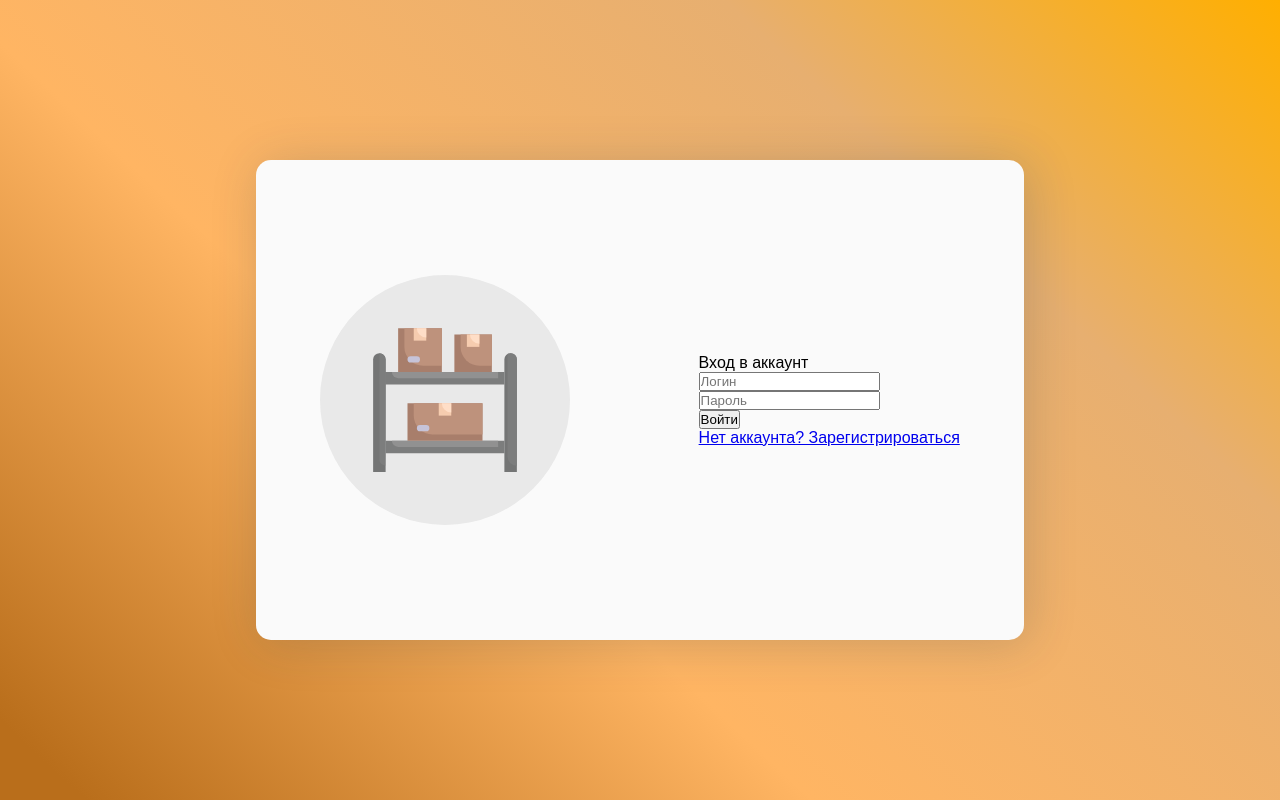
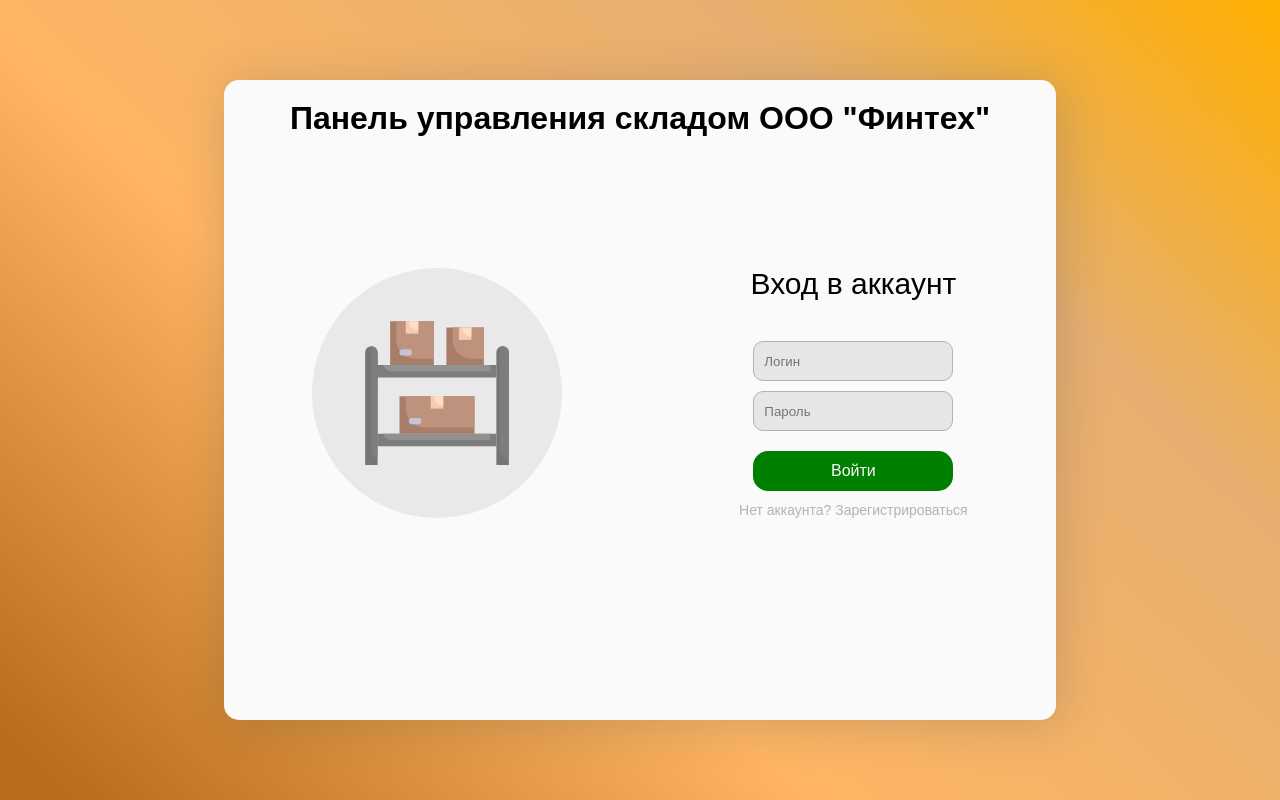
Before and after one commit to Roman3340/RGZ_Chukaev_Roman_5sem_web, a Flask app: page /login in a window 1280 px wide. Run offline with Flask 3, Linux system fonts and the light colour scheme.

Commit message:
страница с логинов

```diff
--- a/static/styles.css
+++ b/static/styles.css
@@ -6,7 +6,12 @@
 
 @font-face {
     font-family: Stem-Regular, sans-serif;
-    src: url(../fonts/Stem-Regular.ttf);
+    src: url(/RGZ_Chukaev_Roman_5sem_web/static/fonts/Stem-Regular.ttf);
+}
+
+@font-face {
+    font-family: Stem-Bold, sans-serif;
+    src: url(fonts/Stem-Bold.ttf);
 }
 
 body {
@@ -325,17 +330,27 @@ body {
     align-items: center;
     justify-content: center;
     height: 100vh;
+    text-align: center;
+}
+
+.block-login-main-sides {
+    display: flex;
+    justify-content: space-around;
+    align-items: center;
+    height: 80%;
 }
 
 .block-login-main {
-    display: flex;
     box-shadow: 4px 4px 49px 0px rgba(34, 60, 80, 0.2);
     background-color:#fafafa;
-    width: 60%;
-    height: 60%;
+    width: 65%;
+    height: 80%;
     border-radius: 15px;
-    justify-content: space-around;
-    align-items: center;
+    min-width: 470px;
+}
+
+.block-login-main-title {
+    margin-top: 20px;
 }
 
 .block-login-left-circle {
@@ -355,9 +370,49 @@ body {
 }
 
 .block-login-right-title {
-    /* font-family: Stem-Regular, sans-serif; */
+    font-family: Stem-Bold, sans-serif;
+    font-size: 30px;
+    margin-bottom: 40px;
 }
 
+.block-login-right-log {
+    margin-bottom: 10px;
+}
+
+.block-login-right-pass {
+    margin-bottom: 20px;
+}
+
+.block-login-right-log input,
+.block-login-right-pass input {
+    height: 40px;
+    width: 200px;
+    border-radius: 10px;
+    border: 1px solid #B3B3B3;
+    background-color: #e6e6e6;
+    padding: 10px 10px;
+    box-sizing: border-box;
+    outline: none;
+}
+
+
+.block-login-right-button button {
+    width: 200px;
+    height: 40px;
+    border-radius: 15px;
+    border: 0;
+    background-color: green;
+    color: #fafafa;
+    font-size: 16px;
+    margin-bottom: 10px;
+    cursor: pointer;
+}
+
+.block-login-right-forgot a {
+    text-decoration: none;
+    color: #B3B3B3;
+    font-size: 14px;
+}
 /* .block-login {
     box-shadow: 4px 4px 49px 0px rgba(34, 60, 80, 0.2);
     background-color:#fafafa;
--- a/templates/login.html
+++ b/templates/login.html
@@ -12,6 +12,8 @@
 <main class="main-login">
     <div class="container-login">
         <div class="block-login-main">
+            <h1 class="block-login-main-title">Панель управления складом ООО "Финтех"</h1>
+            <div class="block-login-main-sides">
                 <div class="block-login-left">
                     <div class="block-login-left-circle">
                         <svg xmlns="http://www.w3.org/2000/svg" viewBox="0 0 48 48"><defs><style>.cls-1{fill:#747575}.cls-2{fill:#7c7d7d}.cls-3{fill:#919191}.cls-4{fill:#a87e6b}.cls-5{fill:#be927c}.cls-6{fill:#c6c3d8}.cls-7{fill:#f6ccaf}.cls-8{fill:#ffdec7}</style></defs><g id="Storage"><path class="cls-1" d="M5 11v36H1V11a2 2 0 0 1 4 0z"/><path class="cls-2" d="M5 11c0 35.18-.1 34 0 34a2 2 0 0 1-2-2V9a2 2 0 0 1 2 2zM5 15h38v4H5z"/><path class="cls-3" d="M41 15v2H9a2 2 0 0 1-2-2z"/><path class="cls-2" d="M5 37h38v4H5z"/><path class="cls-3" d="M41 37v2H9a2 2 0 0 1-2-2z"/><path class="cls-1" d="M47 11v36h-4V11a2 2 0 0 1 4 0z"/><path class="cls-2" d="M47 11c0 35.18-.1 34 0 34a3 3 0 0 1-3-3V9.27A2 2 0 0 1 47 11z"/><path class="cls-4" d="M12 25h24v12H12z"/><path class="cls-5" d="M36 25v10H20a6 6 0 0 1-6-6v-4z"/><path class="cls-4" d="M9 1h14v14H9z"/><path class="cls-5" d="M23 1v12h-6a6 6 0 0 1-6-6V1z"/><path class="cls-4" d="M27 3h12v12H27z"/><path class="cls-5" d="M39 3v10h-4a6 6 0 0 1-6-6V3z"/><path class="cls-6" d="M18 34h-2a1 1 0 0 1 0-2h2a1 1 0 0 1 0 2zM15 12h-2a1 1 0 0 1 0-2h2a1 1 0 0 1 0 2z"/><path class="cls-7" d="M22 25h4v4h-4z"/><path class="cls-8" d="M26 25v3a3 3 0 0 1-3-3z"/><path class="cls-7" d="M14 1h4v4h-4z"/><path class="cls-8" d="M18 1v3a3 3 0 0 1-3-3z"/><path class="cls-7" d="M31 3h4v4h-4z"/><path class="cls-8" d="M35 3v3a3 3 0 0 1-3-3z"/></g></svg>
@@ -33,26 +35,7 @@
                     </div>
                 </div>
             </div>
-
-
-
-        <!-- <div class="block-login">
-            <div class="block-login-head">
-                Вход в аккаунт
         </div>
-            <div class="block-login-log">
-                <input type="text" placeholder="Логин">
-            </div>
-            <div class="block-login-passw">
-                <input type="password" placeholder="Пароль">
-            </div>
-            <div class="block-login-button">
-                <button>Войти</button>
-            </div>
-            <div class="block-login-reg">
-                <a href="#">Нет аккаунта? Зарегистрироваться</a>
-            </div>
-        </div> -->
     </div>
 </main>
 
```
Lines whose indentation alone changed are shown as unchanged.
